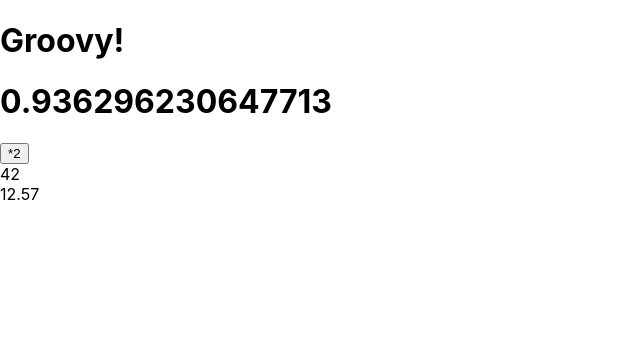
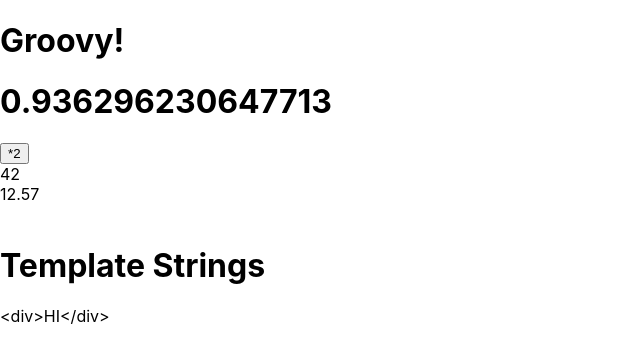
Before and after one commit to Jason-Hargrove/react-getting-started, a React (Create React App) app: page / in a window 1280 px wide. Shown: the top 362 px of the page, without its empty margins (0-640 px from the left). Built offline with nearby package versions, Linux system fonts and the light colour scheme.

Commit message:
Setup for template strings.

```diff
--- a/src/App.js
+++ b/src/App.js
@@ -1,12 +1,16 @@
 import logo from './logo.svg';
 import './App.css';
 import { Add } from './components/CountUp';
+import { TemplateStrings } from './components/TemplateStrings';
 
 function App() {
   return (
     <>
       <h1>Groovy!</h1>
       <Add />
+      <br />
+      <br />
+      <TemplateStrings />
     </>
   );
 }
--- /dev/null
+++ b/src/components/TemplateStrings.js
@@ -0,0 +1,11 @@
+const html = `<div>HI</div>`;
+let title = "Template Strings"
+
+export function TemplateStrings() {
+    return (
+        <>
+            <h1>{title}</h1>
+            {html}
+        </>
+    );
+}
```
